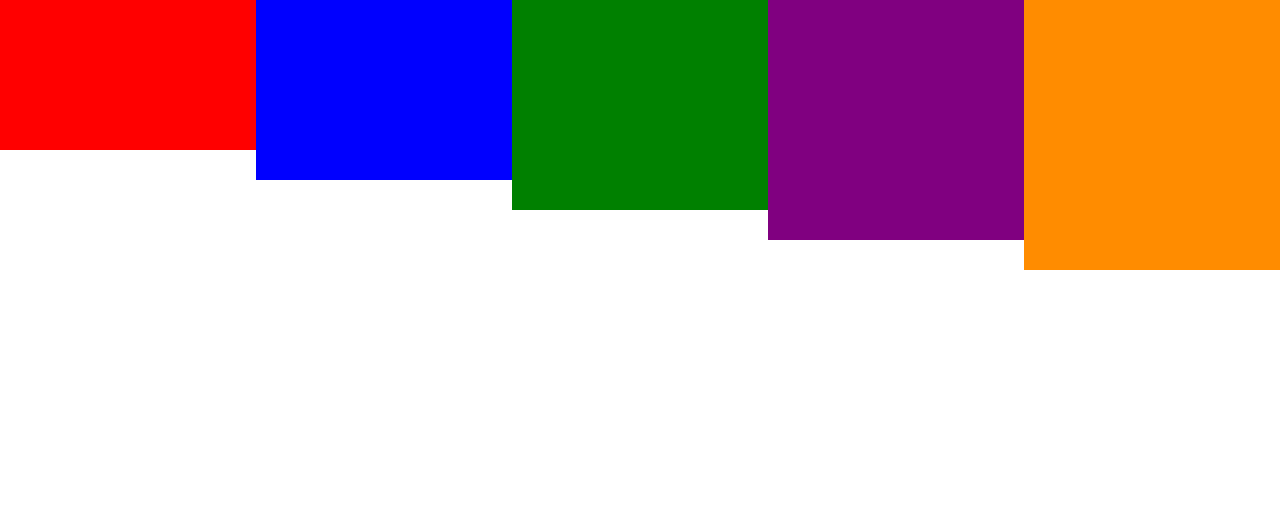
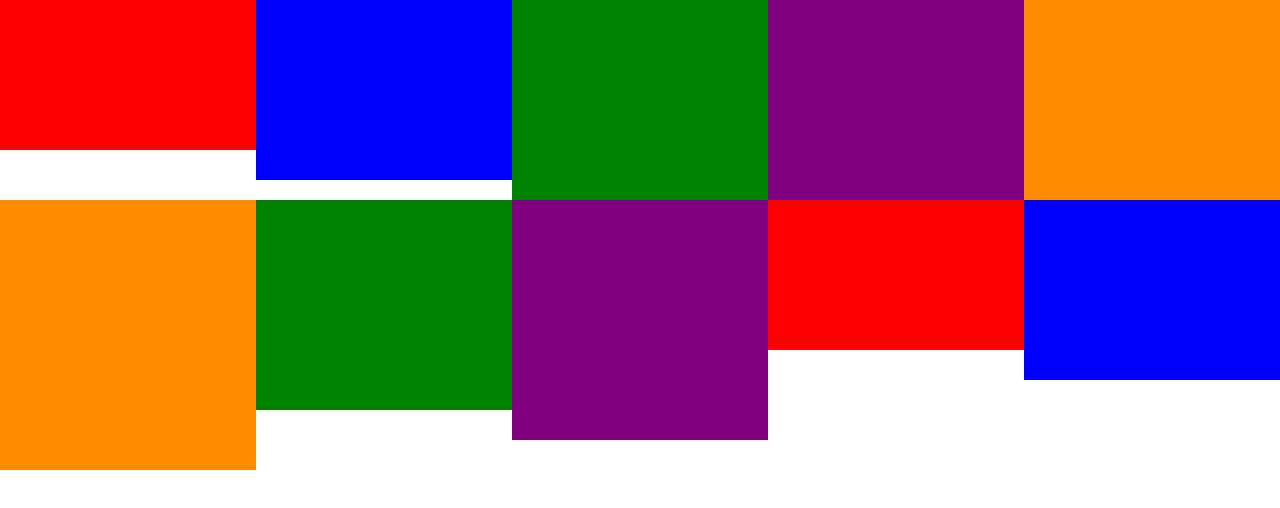
Before and after one commit to briansimiyuj/Color-Changer, a plain HTML site: page index.html in a window 1280 px wide. Drawn offline with Linux system fonts and the light colour scheme.

Commit message:
Grid Auto rows

```diff
--- a/index.html
+++ b/index.html
@@ -21,6 +21,16 @@
 
         <div class="large"></div>
 
+        <div class="large"></div>
+
+        <div class="medium"></div>
+
+        <div class="big"></div>
+
+        <div class="tiny"></div>
+
+        <div class="small"></div>
+
     </div>
 
 </body>
--- a/style.css
+++ b/style.css
@@ -12,6 +12,7 @@ body{
 .container{
     display: grid;
     grid-template-columns: repeat(5, 1fr);
+    grid-auto-rows: 200px;
 }
 
 .tiny{
```
